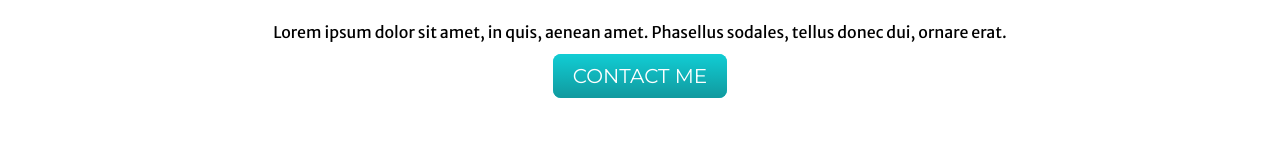
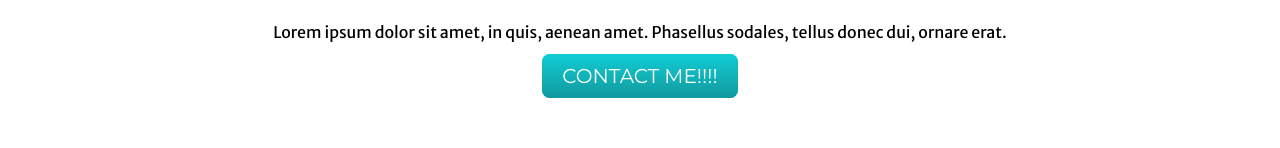
Before and after one commit to 2tuanan/mysite, a plain HTML site: page index.html in a window 1280 px wide. Shown: the part 2175-2323 px from the top of the page. Drawn offline with Linux system fonts and the light colour scheme.

Commit message:
edit dong 46

```diff
--- a/index.html
+++ b/index.html
@@ -43,7 +43,7 @@
           <h2>Get In Touch</h2>
           <h3>Lorem ipsum dolor sit amet, non elit.</h3>
           <p>Lorem ipsum dolor sit amet, in quis, aenean amet. Phasellus sodales, tellus donec dui, ornare erat.</p>
-          <a class="btn" href="mailto:name@email.com">CONTACT ME</a>
+          <a class="btn" href="mailto:name@email.com">CONTACT ME!!!!</a>
         </div>
       </div>
 
```
